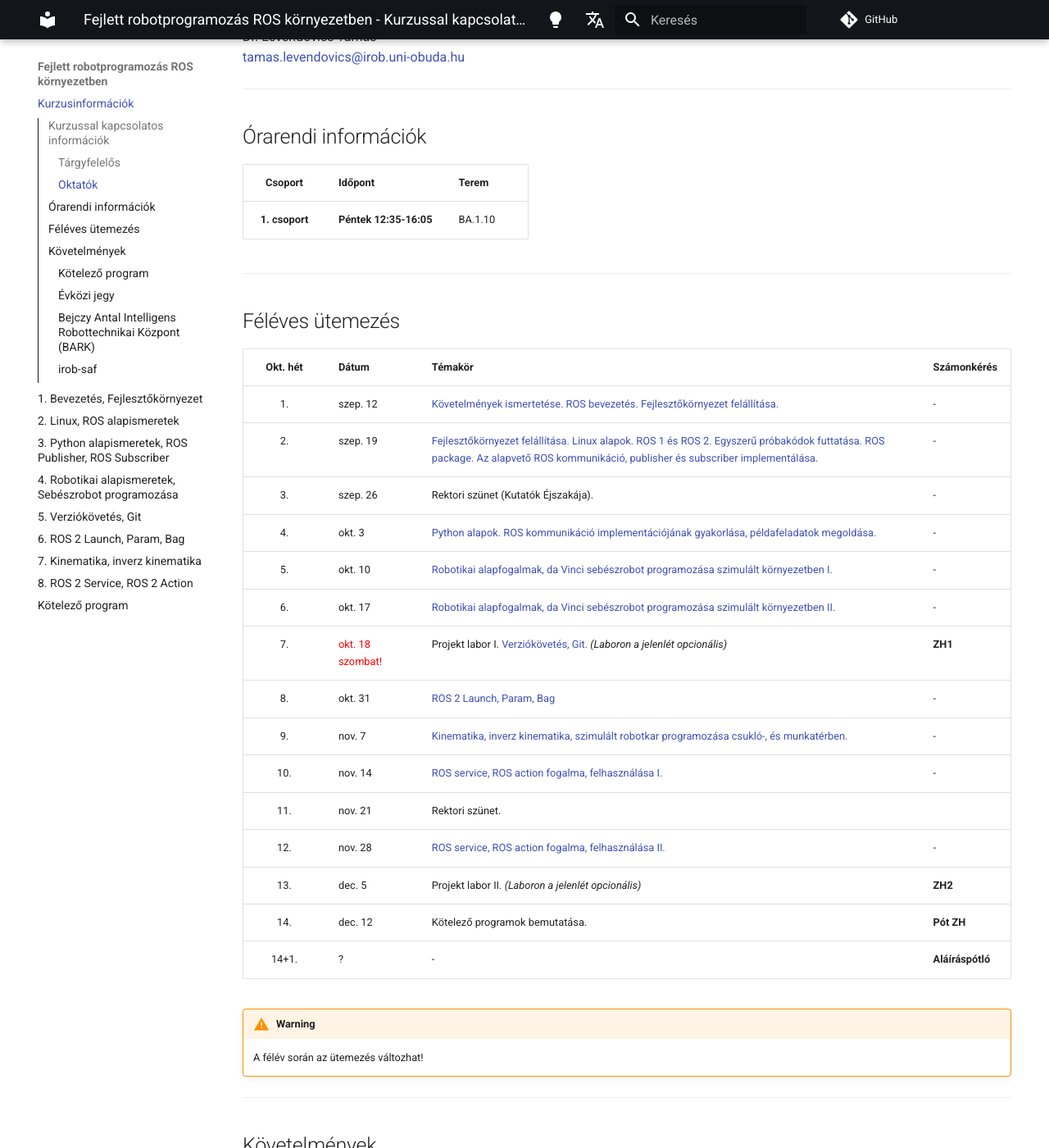
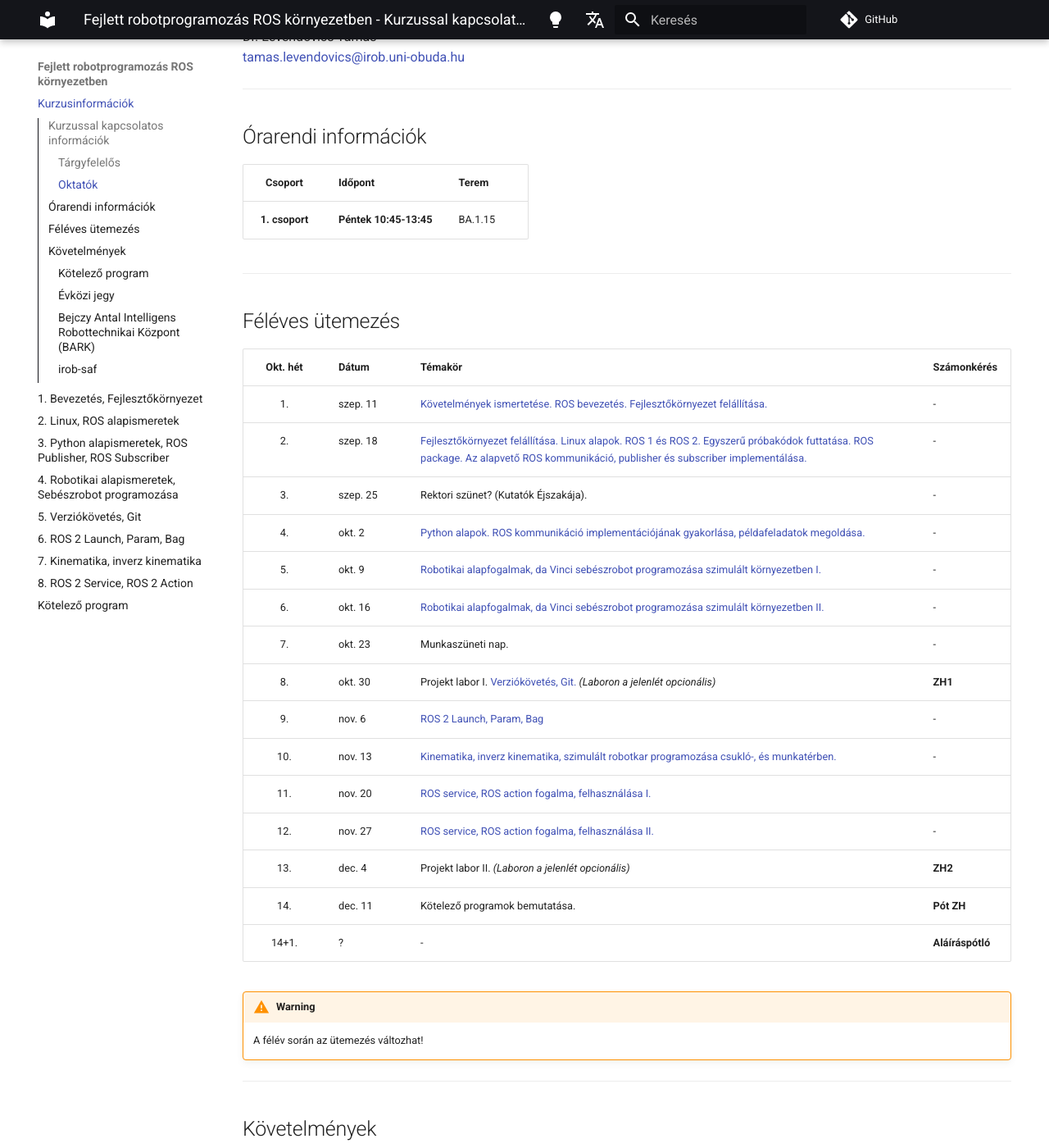
Before and after one commit to ABC-iRobotics/advanced_ros_course_materials_hu, an MkDocs documentation site: the page built from docs/index.md, in a window 1280 px wide and 1400 px high, scrolled down 442 px. Shown: the whole window at 82% size. Built offline with MkDocs 1.6.1 and Material for MkDocs 9.7.7, drawn with Linux system fonts in a browser that asks for light colours; comment, search, counter and statistics services are not loaded.

Commit message:
2026-27-1 schedule

```diff
--- a/docs/index.md
+++ b/docs/index.md
@@ -22,9 +22,9 @@ Dr. Levendovics Tamás
 ## Órarendi információk
 
 
-|    Csoport     | Időpont                | Terem   |
-|:--------------:|------------------------|---------|
-| **1. csoport** | **Péntek 12:35-16:05** | BA.1.10 |
+|    Csoport     | Időpont               | Terem   |
+|:--------------:|-----------------------|---------|
+| **1. csoport** | **Péntek 10:45-13:45** | BA.1.15 |
 
 
 
@@ -33,23 +33,23 @@ Dr. Levendovics Tamás
 ## Féléves ütemezés
 
 
-| Okt. hét | Dátum                                            | Témakör                                                                                                                                                                                                       | Számonkérés                      |
-|:--------:|--------------------------------------------------|---------------------------------------------------------------------------------------------------------------------------------------------------------------------------------------------------------------|----------------------------------|
-|    1.    | szep. 12                                         | [Követelmények ismertetése. ROS bevezetés. Fejlesztőkörnyezet felállítása.](01_system_setup.md)                                                                                                               | -                                |
-|    2.    | szep. 19                                         | [Fejlesztőkörnyezet felállítása. Linux alapok. ROS 1 és ROS 2. Egyszerű próbakódok futtatása. ROS package. Az alapvető ROS kommunikáció, publisher és subscriber implementálása.](02_linux_ros_principles.md) | -                                |
-|    3.    | szep. 26                                         | Rektori szünet (Kutatók Éjszakája).                                                                                                                                                                           | -                                |
-|    4.    | okt. 3                                           | [Python alapok. ROS kommunikáció implementációjának gyakorlása, példafeladatok megoldása.](03_python_principles.md)                                                                                           | -                                |
-|    5.    | okt. 10                                          | [Robotikai alapfogalmak, da Vinci sebészrobot programozása szimulált környezetben I.](04_da_vinci.md)                                                                                                         | -                                |
-|    6.    | okt. 17                                          | [Robotikai alapfogalmak, da Vinci sebészrobot programozása szimulált környezetben II.](04_da_vinci.md)                                                                                                        | -                                |
-|    7.    | <span style="color:red;">okt. 18 szombat!</span> | Projekt labor I. [Verziókövetés, Git.](05_git.md) *(Laboron a jelenlét opcionális)*                                                                                                                           | **ZH1**     |
-|    8.    | okt. 31                                          | [ROS 2 Launch, Param, Bag](06_roslaunch.md)                                                                                                                                                                   | -                                |
-|    9.    | nov. 7                                           | [Kinematika, inverz kinematika, szimulált robotkar programozása csukló-, és munkatérben.](07_robotics_principles.md)                                                                                          | -                                |
-|   10.    | nov. 14                                          | [ROS service, ROS action fogalma, felhasználása I.](08_service_action.md)                                                                                                                                     | -                                |
-|   11.    | nov. 21                                          | Rektori szünet.                                                                                                                                                                                               |                                  |
-|   12.    | nov. 28                                          | [ROS service, ROS action fogalma, felhasználása II.](08_service_action.md)                                                                                                                                    | -                                |
-|   13.    | dec. 5                                           | Projekt labor II. *(Laboron a jelenlét opcionális)*                                                                                                                                                           | **ZH2**     |
-|   14.    | dec. 12                                          | Kötelező programok bemutatása.                                                                                                                                                                                | **Pót ZH**  |
-|  14+1.   | ?                                                | -                                                                                                                                                                                                             | **Aláíráspótló**                 |
+| Okt. hét | Dátum    | Témakör                                                                                                                                                                                                       | Számonkérés    |
+|:--------:|----------|---------------------------------------------------------------------------------------------------------------------------------------------------------------------------------------------------------------|----------------|
+|    1.    | szep. 11 | [Követelmények ismertetése. ROS bevezetés. Fejlesztőkörnyezet felállítása.](01_system_setup.md)                                                                                                               | -              |
+|    2.    | szep. 18 | [Fejlesztőkörnyezet felállítása. Linux alapok. ROS 1 és ROS 2. Egyszerű próbakódok futtatása. ROS package. Az alapvető ROS kommunikáció, publisher és subscriber implementálása.](02_linux_ros_principles.md) | -              |
+|    3.    | szep. 25 | Rektori szünet? (Kutatók Éjszakája).                                                                                                                                                                          | -              |
+|    4.    | okt. 2   | [Python alapok. ROS kommunikáció implementációjának gyakorlása, példafeladatok megoldása.](03_python_principles.md)                                                                                           | -              |
+|    5.    | okt. 9   | [Robotikai alapfogalmak, da Vinci sebészrobot programozása szimulált környezetben I.](04_da_vinci.md)                                                                                                         | -              |
+|    6.    | okt. 16  | [Robotikai alapfogalmak, da Vinci sebészrobot programozása szimulált környezetben II.](04_da_vinci.md)                                                                                                        | -              |
+|    7.    | okt. 23  | Munkaszüneti nap.                                                                                                                                                                                             | -              |
+|    8.    | okt. 30  | Projekt labor I. [Verziókövetés, Git.](05_git.md) *(Laboron a jelenlét opcionális)*                                                                                                                           |  **ZH1**                 |
+|    9.    | nov. 6   | [ROS 2 Launch, Param, Bag](06_roslaunch.md)                                                                                                                                                                   | -              |
+|   10.    | nov. 13  | [Kinematika, inverz kinematika, szimulált robotkar programozása csukló-, és munkatérben.](07_robotics_principles.md)                                                                                          | -              |
+|   11.    | nov. 20  | [ROS service, ROS action fogalma, felhasználása I.](08_service_action.md)                                                                                                                                     |                |
+|   12.    | nov. 27  | [ROS service, ROS action fogalma, felhasználása II.](08_service_action.md)                                                                                                                                    | -              |
+|   13.    | dec. 4   | Projekt labor II. *(Laboron a jelenlét opcionális)*                                                                                                                                                           | **ZH2**        |
+|   14.    | dec. 11  | Kötelező programok bemutatása.                                                                                                                                                                                | **Pót ZH**     |
+|  14+1.   | ?        | -                                                                                                                                                                                                             | **Aláíráspótló** |
 
 
 !!! warning
```
